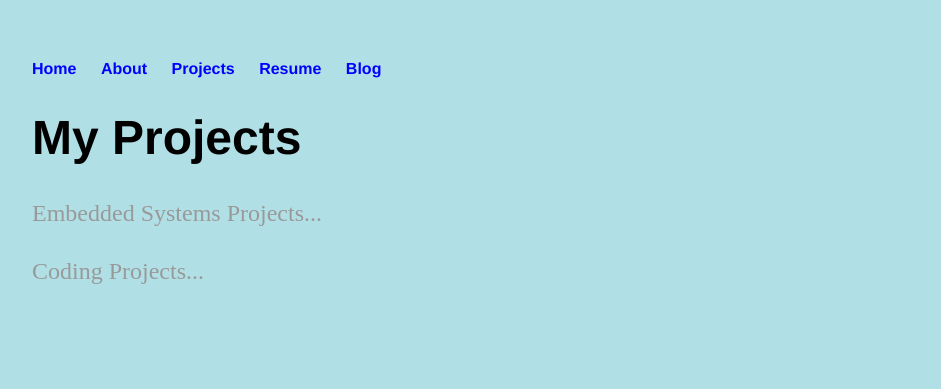
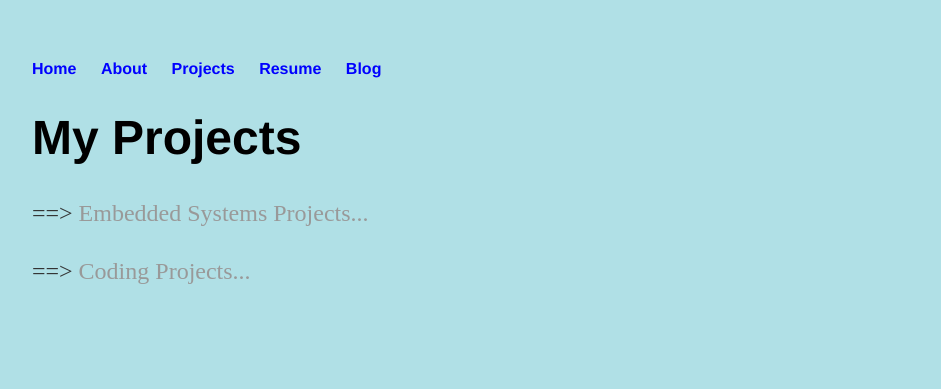
Before and after one commit to jonathanrgoh/jonathanrgoh.github.io, a Jekyll site: the page built from projects/index.html, in a window 1280 px wide. Shown: the top 389 px of the page, without its empty margins (160-1101 px from the left). Built offline with Jekyll 4.4.1, drawn with Linux system fonts in a browser that asks for light colours.

Commit message:
Update index.html

```diff
--- a/projects/index.html
+++ b/projects/index.html
@@ -6,8 +6,8 @@
 <div class="blurb">
 	<h1>My Projects</h1>
 
-		<p><a href="/projects/Cmbedded_Projects" style="color:redorange;">Embedded Systems Projects...</a></p>
-		<p><a href="/projects/CS_Projects" style="color:redorange;">Coding Projects...</a></p>
+		<p>==>  <a href="/projects/Cmbedded_Projects" style="color:redorange;">Embedded Systems Projects...</a></p>
+		<p>==>  <a href="/projects/CS_Projects" style="color:redorange;">Coding Projects...</a></p>
 
 		<br><br><br>
 
```
